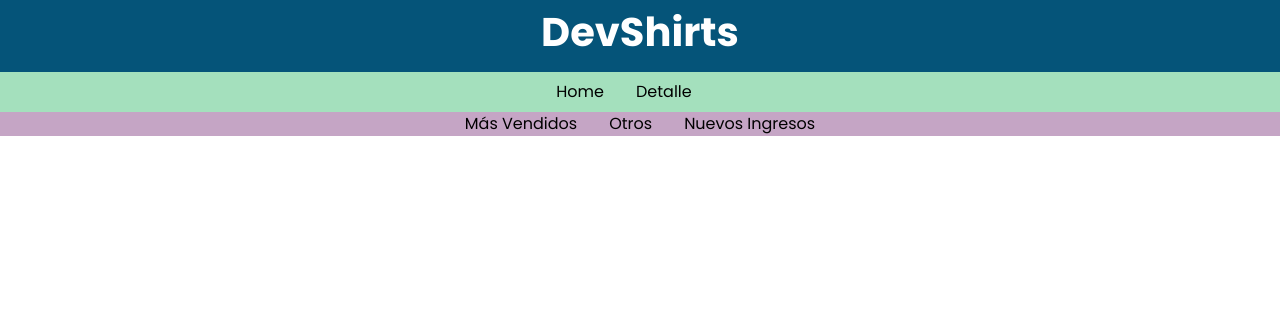
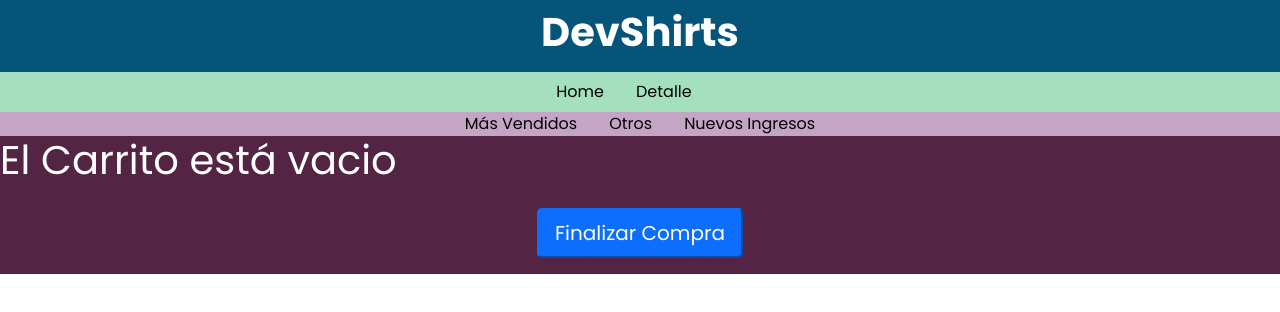
Before and after one commit to GabooGauna/E-commerce-React, a React (Create React App) app: page /cart in a window 1280 px wide. Shown: the top 312 px of the page. Built offline with nearby package versions, Linux system fonts and the light colour scheme.

Commit message:
creacion de estilos Cart

```diff
--- a/src/components/CartItem/CartItem.jsx
+++ b/src/components/CartItem/CartItem.jsx
@@ -5,10 +5,22 @@ const CartItem = ({ item }) => {
   const { deleteById } = useCartContext();
   console.log(item);
   return (
-    <div>
-      <h1 className="text-dark">{item.name}</h1>
-      <h4 className="text-dark">Unidades: {item.quantity}</h4>
-      <button onClick={() => deleteById(item.id)}>Eliminar</button>
+    <div
+      className="card m-auto mt-5 mb-5 p-0 shadow-lg col-4"
+      style={{ width: "18rem" }}
+    >
+      <img
+        className="card-img-top"
+        src={item.thumbnailUrl}
+        alt="Card image cap"
+      />
+      <div className="card-body card-bg ">
+        <h6 className="card-title text-center">{item.title}</h6>
+        <p className="card-text text-center p-carta">{item.quantity}</p>
+      </div>
+      <button className="boton" onClick={() => deleteById(item.id)}>
+        Eliminar
+      </button>
     </div>
   );
 };
--- /dev/null
+++ b/src/pages/Cart/Cart.css
@@ -0,0 +1,18 @@
+.cartcontainer{
+    background-color: rgb(83, 36, 68);
+}
+.boton{
+    background-color: rgb(85, 81, 81);
+    border: none;
+    padding: 3px;
+    border-top: 2px;
+    color: white;
+}
+.boton:hover{
+    transition: 0.5s;
+    background-color: rgb(245, 2, 2);
+    color: white;
+}
+.precio-title{
+    color: white;
+}
--- a/src/pages/Cart/Cart.jsx
+++ b/src/pages/Cart/Cart.jsx
@@ -1,23 +1,60 @@
 import React from "react";
+import "./Cart.css";
 import CartItem from "../../components/CartItem/CartItem";
 import { useCartContext } from "../../context/CartContextProvider";
+import {
+  collection,
+  addDoc,
+  getFirestore,
+  Timestamp,
+} from "firebase/firestore";
 
 function Cart() {
   const { cartList, emptyCart, totalPrice } = useCartContext();
-  console.log(cartList);
+  const finalizarCompra = async () => {
+    const db = getFirestore();
+    const docRef = await addDoc(collection(db, "orders"), {
+      buyer: {
+        name: "Francisco de los Santos",
+        phone: 3143324234,
+        emal: "franchu@hotmail.com",
+      },
+      items: cartList.map((item) => ({
+        title: item.title,
+        price: item.precio,
+        id: item.id,
+      })),
+      date: Timestamp.fromDate(new Date()),
+      total: totalPrice(),
+    });
+    alert("Tu orden fue enviada con éxito");
+  };
   return (
-    <div>
+    <div className="row cartcontainer">
       {cartList.map((item) => (
         <CartItem key={item.id} item={item} />
       ))}
       {cartList.length > 0 ? (
-        <>
-          <button onClick={() => emptyCart()}>Vaciar Carrito</button>
-          <h4>Precio total: ${totalPrice()}</h4>
-        </>
+        <div className="d-flex flex-column justify-content-center align-items-center">
+          <h4 className="precio-title">Precio total: ${totalPrice()}</h4>
+          <button
+            className="btn-primary btn-lg mt-3 mb-3"
+            onClick={() => emptyCart()}
+          >
+            Vaciar Carrito
+          </button>
+        </div>
       ) : (
         <h1>El Carrito está vacio</h1>
       )}
+      <div className="d-flex flex-column justify-content-center align-items-center">
+        <button
+          className="btn-primary btn-lg mt-3 mb-3"
+          onClick={finalizarCompra}
+        >
+          Finalizar Compra
+        </button>
+      </div>
     </div>
   );
 }
```
